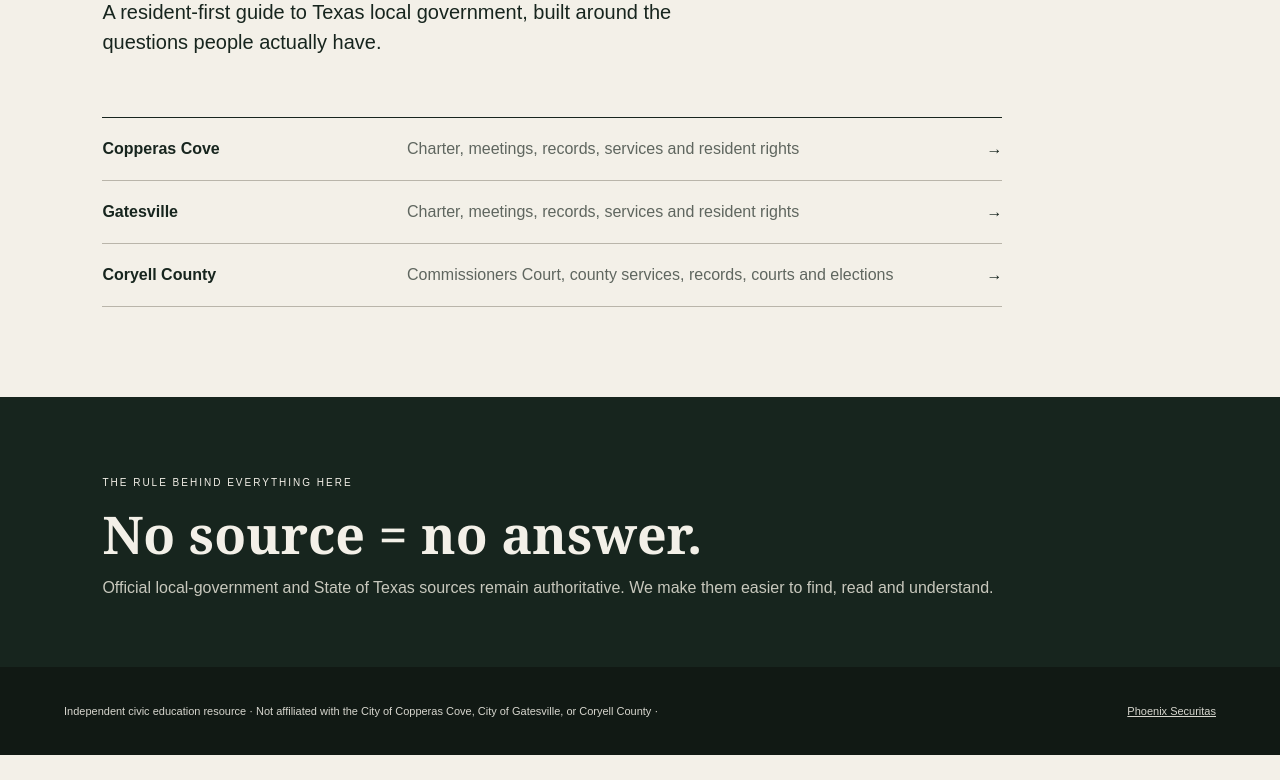
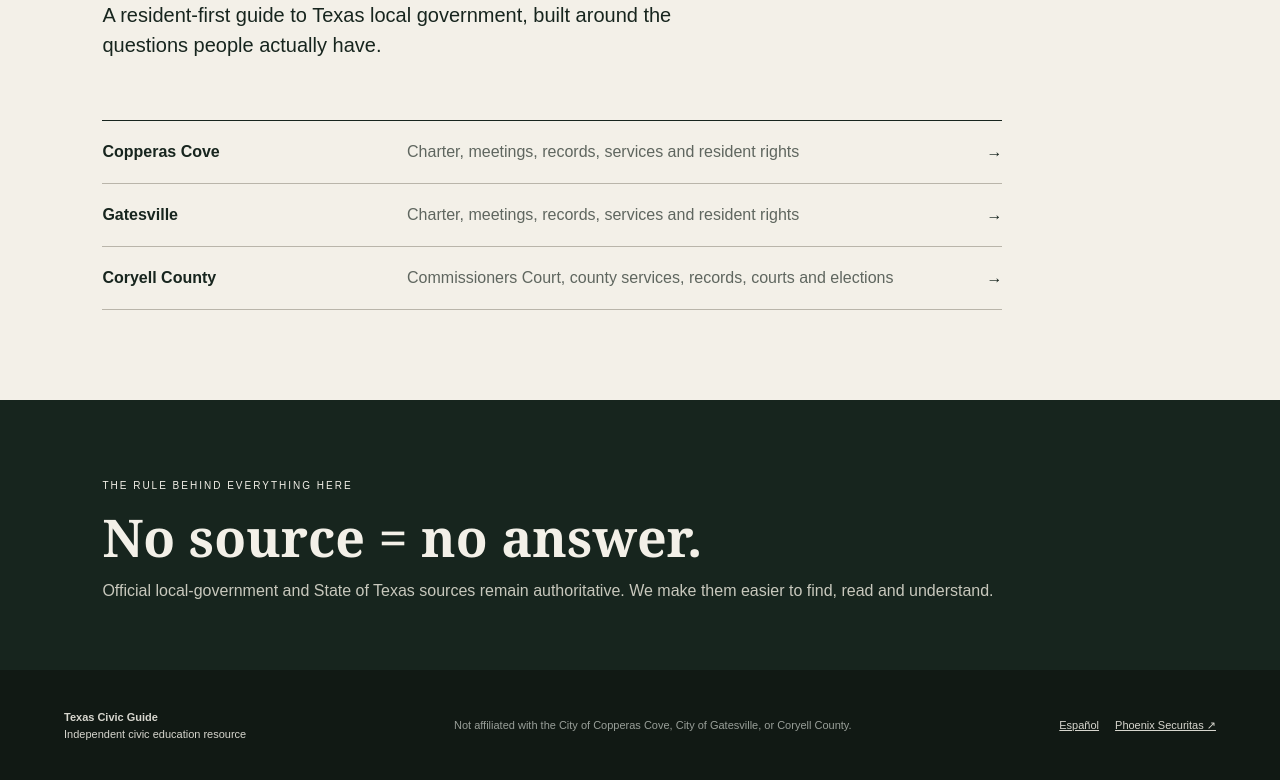
Before and after one commit to cryptoqueen23/texas-civic-guide, a Next.js app: page / in a window 1280 px wide. Shown: the part 604-1384 px from the top of the page. Before the commit the page ends 1359 px from the top, so only its background shows below. Built offline with nearby package versions, Linux system fonts and the light colour scheme.

Commit message:
Add full English Spanish toggle to landing page

```diff
--- a/app/page.tsx
+++ b/app/page.tsx
@@ -1,30 +1,97 @@
+'use client';
+
+import { useState } from 'react';
+
+type Lang = 'en' | 'es';
+
 const places = [
-  { name: 'Copperas Cove', href: '/copperas-cove', note: 'Charter, meetings, records, services and resident rights' },
-  { name: 'Gatesville', href: '/gatesville', note: 'Charter, meetings, records, services and resident rights' },
-  { name: 'Coryell County', href: '/coryell-county', note: 'Commissioners Court, county services, records, courts and elections' },
+  {
+    name: 'Copperas Cove',
+    href: '/copperas-cove',
+    noteEn: 'Charter, meetings, records, services and resident rights',
+    noteEs: 'Carta, reuniones, registros, servicios y derechos de los residentes',
+  },
+  {
+    name: 'Gatesville',
+    href: '/gatesville',
+    noteEn: 'Charter, meetings, records, services and resident rights',
+    noteEs: 'Carta, reuniones, registros, servicios y derechos de los residentes',
+  },
+  {
+    name: 'Coryell County',
+    href: '/coryell-county',
+    noteEn: 'Commissioners Court, county services, records, courts and elections',
+    noteEs: 'Tribunal de Comisionados, servicios del condado, registros, tribunales y elecciones',
+  },
 ];
 
 export default function Home() {
+  const [lang, setLang] = useState<Lang>('en');
+  const es = lang === 'es';
+
   return (
-    <main id="main">
+    <main id="main" lang={lang}>
       <header className="masthead">
         <div className="brand">TEXAS <span>CIVIC GUIDE</span></div>
-        <div className="utility">Independent civic education · English / Español</div>
+        <div className="utility home-utility">
+          <span>{es ? 'Educación cívica independiente' : 'Independent civic education'}</span>
+          <button type="button" className="home-lang" onClick={() => setLang(es ? 'en' : 'es')}>
+            {es ? 'ENGLISH' : 'ESPAÑOL'}
+          </button>
+        </div>
       </header>
+
       <section className="state-hero">
-        <p className="eyebrow">LOCAL GOVERNMENT, WITHOUT THE MAZE</p>
-        <h1>Understand your government.<br />Find the record.<br /><em>Know your rights.</em></h1>
-        <p className="lede">A resident-first guide to Texas local government, built around the questions people actually have.</p>
-        <div className="city-picker" aria-label="Choose your local government">
-          {places.map(place => <a key={place.name} href={place.href}><strong>{place.name}</strong><span>{place.note}</span><b aria-hidden="true">→</b></a>)}
+        <p className="eyebrow">{es ? 'GOBIERNO LOCAL, SIN EL LABERINTO' : 'LOCAL GOVERNMENT, WITHOUT THE MAZE'}</p>
+        <h1>
+          {es ? 'Entiende tu gobierno.' : 'Understand your government.'}<br />
+          {es ? 'Encuentra el registro.' : 'Find the record.'}<br />
+          <em>{es ? 'Conoce tus derechos.' : 'Know your rights.'}</em>
+        </h1>
+        <p className="lede">
+          {es
+            ? 'Una guía de gobierno local de Texas pensada primero para los residentes y construida alrededor de las preguntas que la gente realmente tiene.'
+            : 'A resident-first guide to Texas local government, built around the questions people actually have.'}
+        </p>
+
+        <div className="city-picker" aria-label={es ? 'Elige tu gobierno local' : 'Choose your local government'}>
+          {places.map(place => (
+            <a key={place.name} href={place.href}>
+              <strong>{place.name}</strong>
+              <span>{es ? place.noteEs : place.noteEn}</span>
+              <b aria-hidden="true">→</b>
+            </a>
+          ))}
         </div>
       </section>
+
       <section className="principle">
-        <p>THE RULE BEHIND EVERYTHING HERE</p>
-        <h2>No source = no answer.</h2>
-        <span>Official local-government and State of Texas sources remain authoritative. We make them easier to find, read and understand.</span>
+        <p>{es ? 'LA REGLA DETRÁS DE TODO LO QUE HACEMOS AQUÍ' : 'THE RULE BEHIND EVERYTHING HERE'}</p>
+        <h2>{es ? 'Sin fuente = sin respuesta.' : 'No source = no answer.'}</h2>
+        <span>
+          {es
+            ? 'Las fuentes oficiales de los gobiernos locales y del Estado de Texas siguen siendo la autoridad. Nosotros hacemos que sean más fáciles de encontrar, leer y entender.'
+            : 'Official local-government and State of Texas sources remain authoritative. We make them easier to find, read and understand.'}
+        </span>
       </section>
-      <footer>Independent civic education resource · Not affiliated with the City of Copperas Cove, City of Gatesville, or Coryell County · <a href="https://www.tree.phoenixsecuritas.com">Phoenix Securitas</a></footer>
+
+      <footer>
+        <div>
+          <b>Texas Civic Guide</b>
+          <span>{es ? 'Recurso independiente de educación cívica' : 'Independent civic education resource'}</span>
+        </div>
+        <p>
+          {es
+            ? 'No está afiliado con la Ciudad de Copperas Cove, la Ciudad de Gatesville ni el Condado de Coryell.'
+            : 'Not affiliated with the City of Copperas Cove, City of Gatesville, or Coryell County.'}
+        </p>
+        <nav>
+          <button type="button" className="footer-lang" onClick={() => setLang(es ? 'en' : 'es')}>
+            {es ? 'English' : 'Español'}
+          </button>
+          <a href="https://www.tree.phoenixsecuritas.com">Phoenix Securitas ↗</a>
+        </nav>
+      </footer>
     </main>
   );
 }
```
